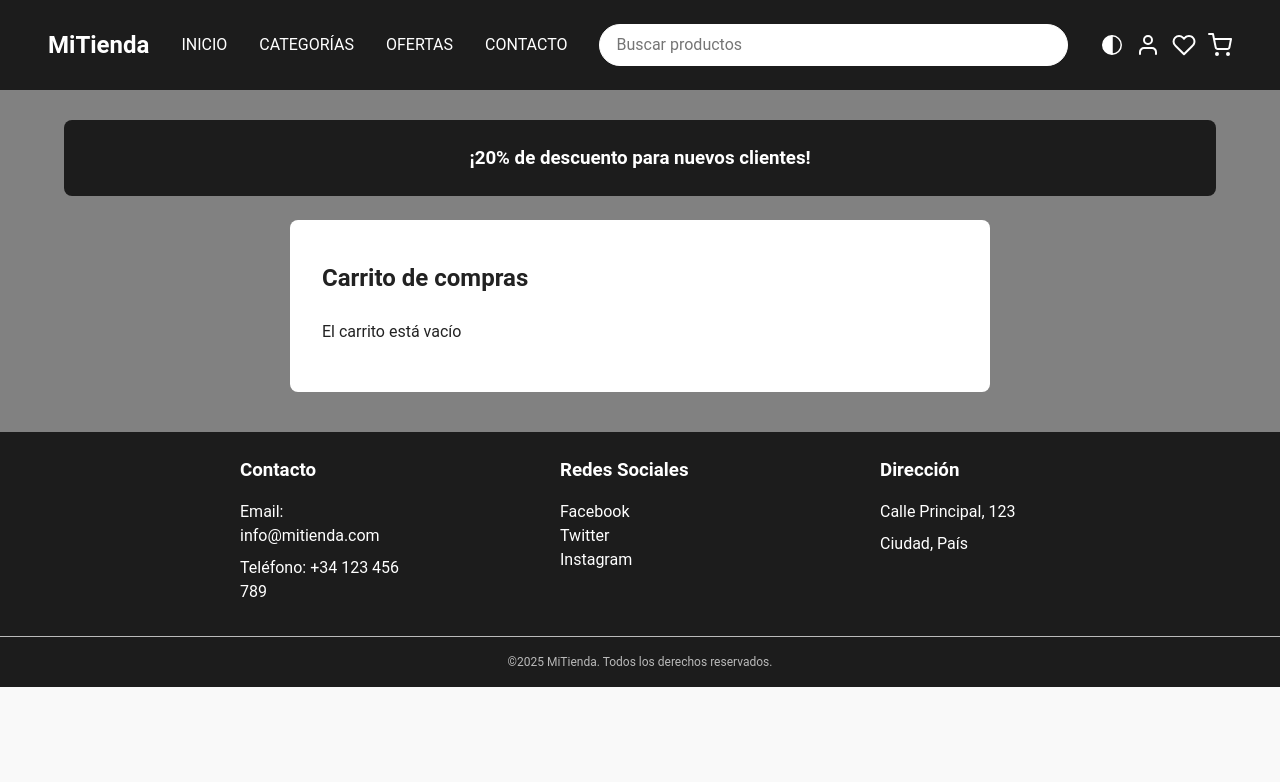
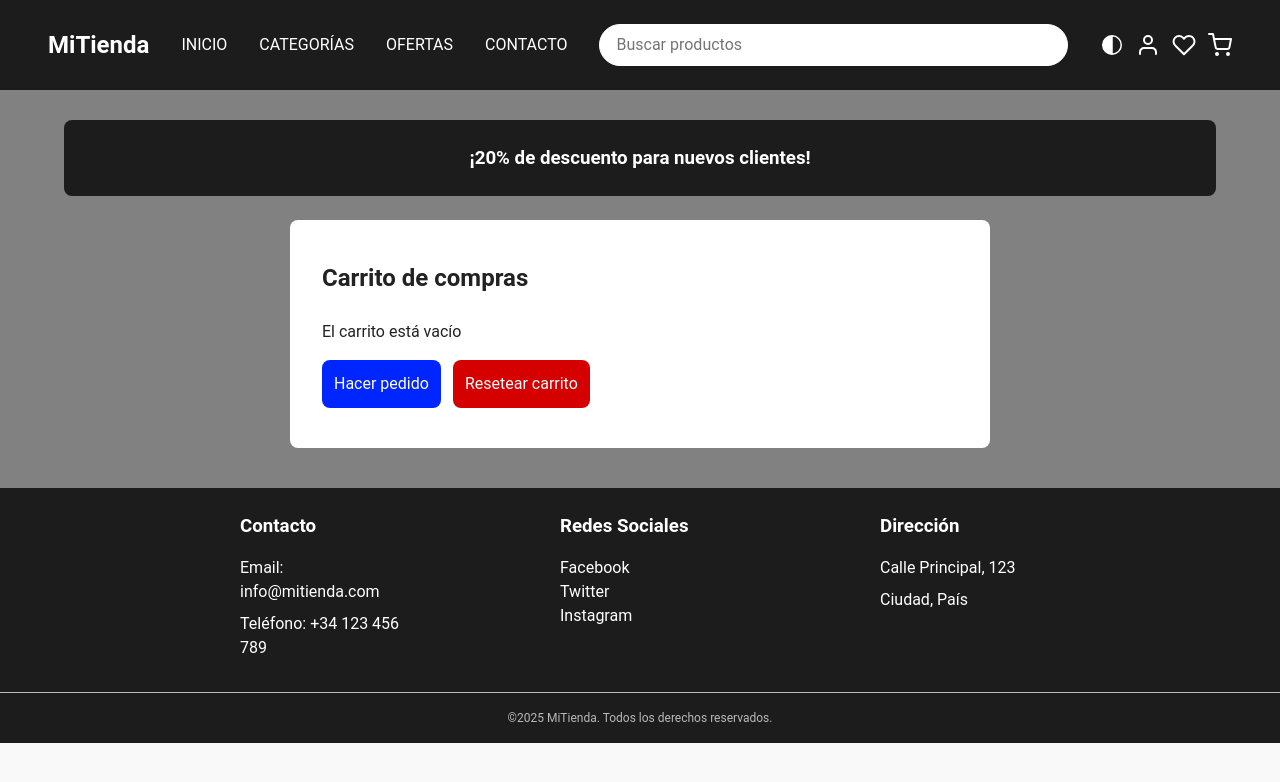
Before and after one commit to ecudlh/qualentum-S3-react, a React (Vite) app in the folder react-myshop/: page /cart in a window 1280 px wide. Shown: the top 782 px of the page. Built offline with nearby package versions, Linux system fonts and the light colour scheme.

Commit message:
add reset cart btn and buy products btn

```diff
--- a/react-myshop/src/components/CartProducts/CartProducts.css
+++ b/react-myshop/src/components/CartProducts/CartProducts.css
@@ -23,6 +23,35 @@ h2 {
     font-weight: 600;
 }
 
+.cart-btn-container {
+    display: flex;
+    gap: 12px;
+    margin-top: 16px;
+}
+
+.cart-btn {
+    padding: 12px;
+    border-radius: 8px;
+    color: #fff;
+    font-size: 600;
+}
+
+.cart-btn-buy {
+    background-color: #0026ff;
+}
+
+.cart-btn-reset {
+    background-color: #d50000;
+}
+
+.cart-btn-buy:hover {
+    background-color: #001fce;
+}
+
+.cart-btn-reset:hover {
+    background-color: #a50000;
+}
+
 @media screen and (min-width: 768px) {
     .cart-list-container {
         width: 700px;
--- a/react-myshop/src/components/CartProducts/CartProducts.jsx
+++ b/react-myshop/src/components/CartProducts/CartProducts.jsx
@@ -4,7 +4,7 @@ import { useContext } from 'react';
 import { CartContext } from '../../context/CartContext';
 
 function CartProducts() {
-    const {cart, total} = useContext(CartContext);
+    const {cart, total, resetCart, buyBtn} = useContext(CartContext);
     const numberItemsCart = cart.length
 
     return(
@@ -27,7 +27,10 @@ function CartProducts() {
                     <p>El carrito está vacío</p>
                 </div>
             )}
-
+            <div className="cart-btn-container">
+                <button className="cart-btn cart-btn-buy" onClick={buyBtn}>Hacer pedido</button>
+                <button className="cart-btn cart-btn-reset" onClick={resetCart}>Resetear carrito</button>
+            </div>
         </div>
     );
 }
--- a/react-myshop/src/context/CartContext.jsx
+++ b/react-myshop/src/context/CartContext.jsx
@@ -25,6 +25,20 @@ export function CartProvider({ children }) {
         }
         return 0;
     });
+
+    // Reset cart
+    const resetCart = () => {
+        setCart([]);
+        setcountProducts(0);
+        setTotal(0);
+        localStorage.removeItem("cart");
+    };
+
+    // Click buy btn
+    const buyBtn = () => {
+        alert("Se redirigirá a la pasarela de pago...");
+        resetCart();
+    };
 
     useEffect(() => {
         localStorage.setItem("cart", JSON.stringify(cart));
@@ -55,7 +69,7 @@ export function CartProvider({ children }) {
     };
 
     return (
-        <CartContext.Provider value={{ cart, countProducts, total, addToCart }}>
+        <CartContext.Provider value={{ cart, countProducts, total, addToCart, resetCart, buyBtn }}>
             {children}
         </CartContext.Provider>
     );
```
